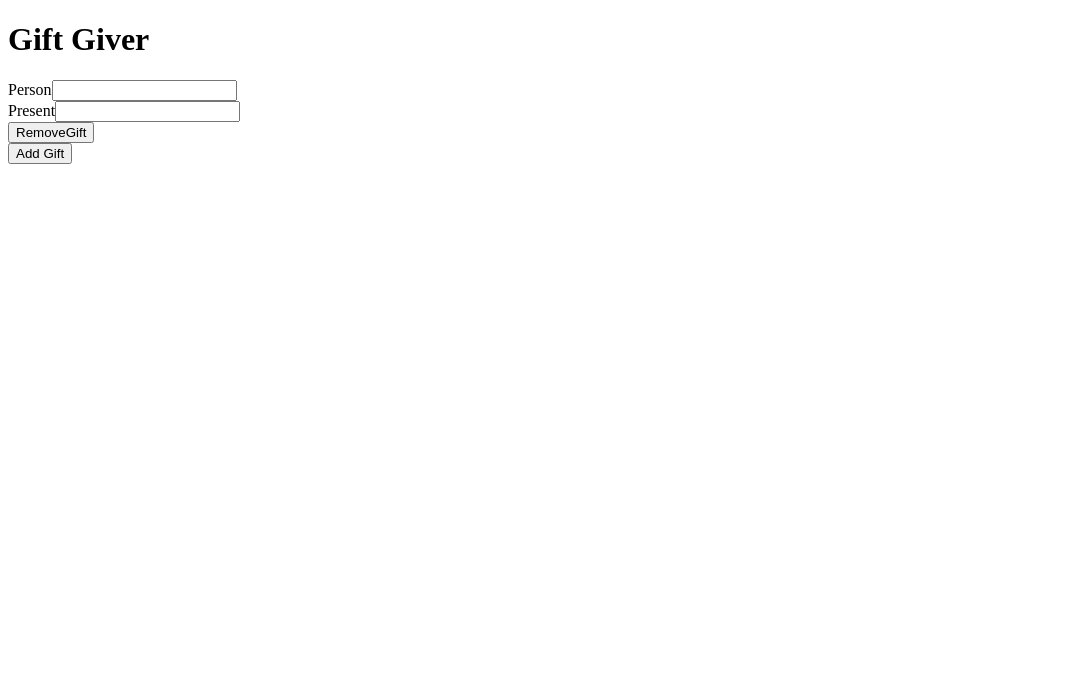
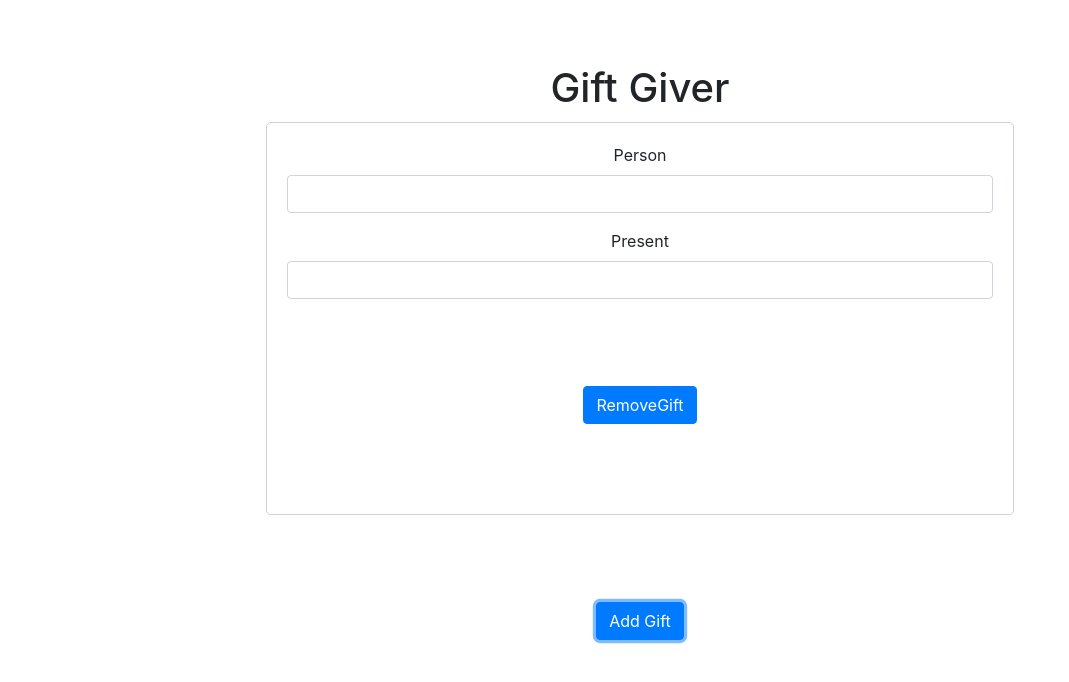
Before and after one commit to Jayashree20196/TDD-Test-Driven-Development-, a React app in the folder jest-enzyme/: page / in a window 1280 px wide. Both pictures are taken after a click on the button "Add Gift". Shown: the whole page, without its empty margins (0-1069 px from the left). Built offline with nearby package versions, Linux system fonts and the light colour scheme.

Commit message:
added stylings and finished the app with 90% test coverage

```diff
--- a/jest-enzyme/public/index.html
+++ b/jest-enzyme/public/index.html
@@ -24,6 +24,7 @@
       work correctly both with client-side routing and a non-root public URL.
       Learn how to configure a non-root public URL by running `npm run build`.
     -->
+    <link rel="stylesheet" href="https://maxcdn.bootstrapcdn.com/bootstrap/4.0.0/css/bootstrap.min.css" integrity="sha384-Gn5384xqQ1aoWXA+058RXPxPg6fy4IWvTNh0E263XmFcJlSAwiGgFAW/dAiS6JXm" crossorigin="anonymous">
     <title>React App</title>
   </head>
   <body>
--- a/jest-enzyme/src/components/Gift.js
+++ b/jest-enzyme/src/components/Gift.js
@@ -13,7 +13,7 @@ class Gift extends Component {
 
     render() {
         return(
-            <div>
+            <div className ='gift'>
                 <Form>
                     <FormGroup>
                         <Form.Label>Person</Form.Label>
--- /dev/null
+++ b/jest-enzyme/src/index.css
@@ -0,0 +1,17 @@
+body {
+    text-align: center;
+    padding: 5%;
+    padding-left: 20%;
+    padding-right: 20%;
+}
+
+.gift {
+    border: 1px solid lightgrey;
+    border-radius: 5px;
+    margin: 10px;
+    padding: 20px;
+}
+
+button {
+    margin : 10%;
+}
--- a/jest-enzyme/src/index.js
+++ b/jest-enzyme/src/index.js
@@ -1,5 +1,6 @@
 import React from 'react';
 import { render } from 'react-dom';
 import App from './components/App';
+import './index.css'
 
 render(<App/>, document.getElementById('root'));
```
